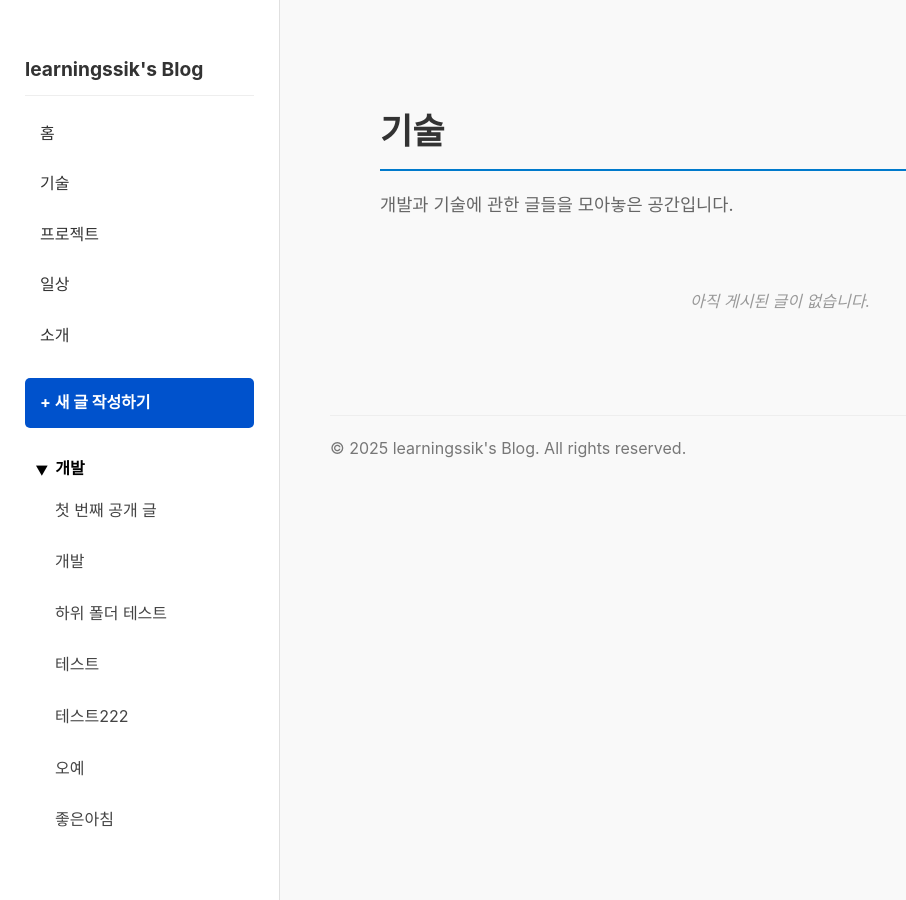
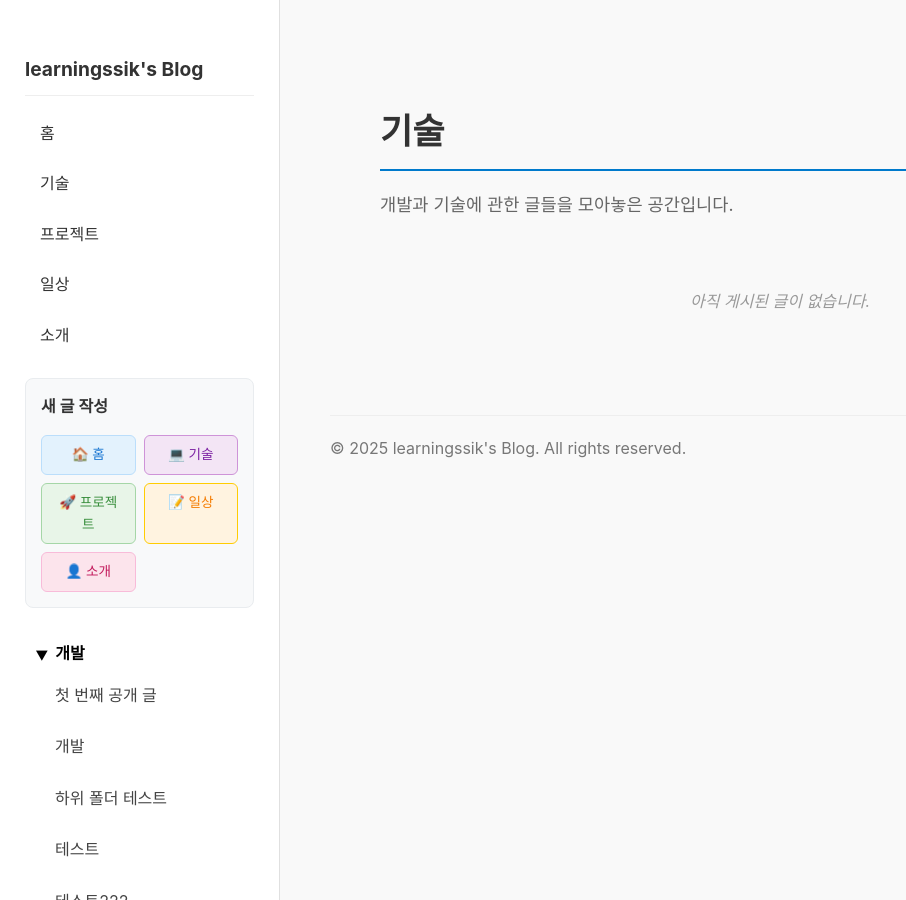
Before and after one commit to learningssik/learningssik.github.io, a Jekyll site: the page built from tech.md, in a window 1280 px wide. Shown: the whole page, without its empty margins (0-906 px from the left). Built offline with Jekyll 4.4.1, drawn with Linux system fonts in a browser that asks for light colours.

Commit message:
feat: 카테고리별 글 작성 버튼 추가
- 사이드바에 카테고리별 글 작성 버튼 추가
- 각 카테고리별로 GitHub에서 직접 글 작성 가능
- 버튼 클릭 시 해당 카테고리 폴더에 미리 설정된 템플릿으로 이동
- 카테고리별 색상과 아이콘으로 구분
- 반응형 그리드 레이아웃 적용

```diff
--- a/_includes/sidebar.html
+++ b/_includes/sidebar.html
@@ -11,7 +11,17 @@
   </ul>
 </nav>
 
-<a href="https://github.com/learningssik/learningssik.github.io/new/main/_public/?filename=YYYY-MM-DD-new-post.md&value=---%0Atitle: 여기에 글 제목을 입력하세요%0Alayout: post%0Adate: YYYY-MM-DD%0A---%0A%0A여기에 본문을 작성하세요." class="btn new-post-btn" target="_blank">+ 새 글 작성하기</a>
+<!-- 카테고리별 글 작성 버튼들 -->
+<div class="new-post-section">
+  <h4>새 글 작성</h4>
+  <div class="category-buttons">
+    <a href="https://github.com/learningssik/learningssik.github.io/new/main/_public/home/?filename=YYYY-MM-DD-글제목.md&value=---%0Atitle: 여기에 글 제목을 입력하세요%0Adate: YYYY-MM-DD%0Atags: [태그1, 태그2]%0Aexcerpt: 글 요약%0A---%0A%0A여기에 본문을 작성하세요." class="btn category-btn home" target="_blank">🏠 홈</a>
+    <a href="https://github.com/learningssik/learningssik.github.io/new/main/_public/tech/?filename=YYYY-MM-DD-글제목.md&value=---%0Atitle: 여기에 글 제목을 입력하세요%0Adate: YYYY-MM-DD%0Atags: [기술, 개발]%0Aexcerpt: 글 요약%0A---%0A%0A여기에 본문을 작성하세요." class="btn category-btn tech" target="_blank">💻 기술</a>
+    <a href="https://github.com/learningssik/learningssik.github.io/new/main/_public/projects/?filename=YYYY-MM-DD-글제목.md&value=---%0Atitle: 여기에 글 제목을 입력하세요%0Adate: YYYY-MM-DD%0Atags: [프로젝트, 개발]%0Aexcerpt: 글 요약%0A---%0A%0A여기에 본문을 작성하세요." class="btn category-btn projects" target="_blank">🚀 프로젝트</a>
+    <a href="https://github.com/learningssik/learningssik.github.io/new/main/_public/daily/?filename=YYYY-MM-DD-글제목.md&value=---%0Atitle: 여기에 글 제목을 입력하세요%0Adate: YYYY-MM-DD%0Atags: [일상, 생각]%0Aexcerpt: 글 요약%0A---%0A%0A여기에 본문을 작성하세요." class="btn category-btn daily" target="_blank">📝 일상</a>
+    <a href="https://github.com/learningssik/learningssik.github.io/new/main/_public/about/?filename=YYYY-MM-DD-글제목.md&value=---%0Atitle: 여기에 글 제목을 입력하세요%0Adate: YYYY-MM-DD%0Atags: [소개, 정보]%0Aexcerpt: 글 요약%0A---%0A%0A여기에 본문을 작성하세요." class="btn category-btn about" target="_blank">👤 소개</a>
+  </div>
+</div>
 
 <nav class="sidebar-nav">
   <ul>
--- a/assets/css/main.css
+++ b/assets/css/main.css
@@ -103,24 +103,93 @@ a.site-title:hover {
   color: white;
 }
 
-/* New Post Button */
-.btn.new-post-btn {
-    display: block;
-    width: 100%;
-    background-color: #0052cc; /* Atlassian Blue */
-    color: #fff;
-    text-align: left;
-    padding: 12px 15px;
-    border-radius: 5px;
-    text-decoration: none;
-    font-weight: bold;
-    margin-bottom: 20px;
-    transition: background-color 0.2s ease;
-    box-sizing: border-box; /* Ensure padding is included in width */
+/* New Post Section */
+.new-post-section {
+  margin-bottom: 25px;
+  padding: 15px;
+  background-color: #f8f9fa;
+  border-radius: 8px;
+  border: 1px solid #e9ecef;
 }
 
-.btn.new-post-btn:hover {
-    background-color: #0065ff;
+.new-post-section h4 {
+  margin: 0 0 15px 0;
+  color: #333;
+  font-size: 1em;
+  font-weight: 600;
+}
+
+.category-buttons {
+  display: grid;
+  grid-template-columns: 1fr 1fr;
+  gap: 8px;
+}
+
+.btn.category-btn {
+  display: block;
+  padding: 8px 12px;
+  border-radius: 6px;
+  text-decoration: none;
+  font-size: 0.85em;
+  font-weight: 500;
+  text-align: center;
+  transition: all 0.2s ease;
+  border: 1px solid transparent;
+}
+
+.btn.category-btn.home {
+  background-color: #e3f2fd;
+  color: #1976d2;
+  border-color: #bbdefb;
+}
+
+.btn.category-btn.tech {
+  background-color: #f3e5f5;
+  color: #7b1fa2;
+  border-color: #ce93d8;
+}
+
+.btn.category-btn.projects {
+  background-color: #e8f5e8;
+  color: #388e3c;
+  border-color: #a5d6a7;
+}
+
+.btn.category-btn.daily {
+  background-color: #fff3e0;
+  color: #f57c00;
+  border-color: #ffcc02;
+}
+
+.btn.category-btn.about {
+  background-color: #fce4ec;
+  color: #c2185b;
+  border-color: #f8bbd9;
+}
+
+.btn.category-btn:hover {
+  transform: translateY(-1px);
+  box-shadow: 0 2px 4px rgba(0,0,0,0.1);
+}
+
+.btn.category-btn.home:hover {
+  background-color: #bbdefb;
+}
+
+.btn.category-btn.tech:hover {
+  background-color: #ce93d8;
+}
+
+.btn.category-btn.projects:hover {
+  background-color: #a5d6a7;
+}
+
+.btn.category-btn.daily:hover {
+  background-color: #ffcc02;
+}
+
+.btn.category-btn.about:hover {
+  background-color: #f8bbd9;
 }
 
 /* Collapsible Navigation */
```
